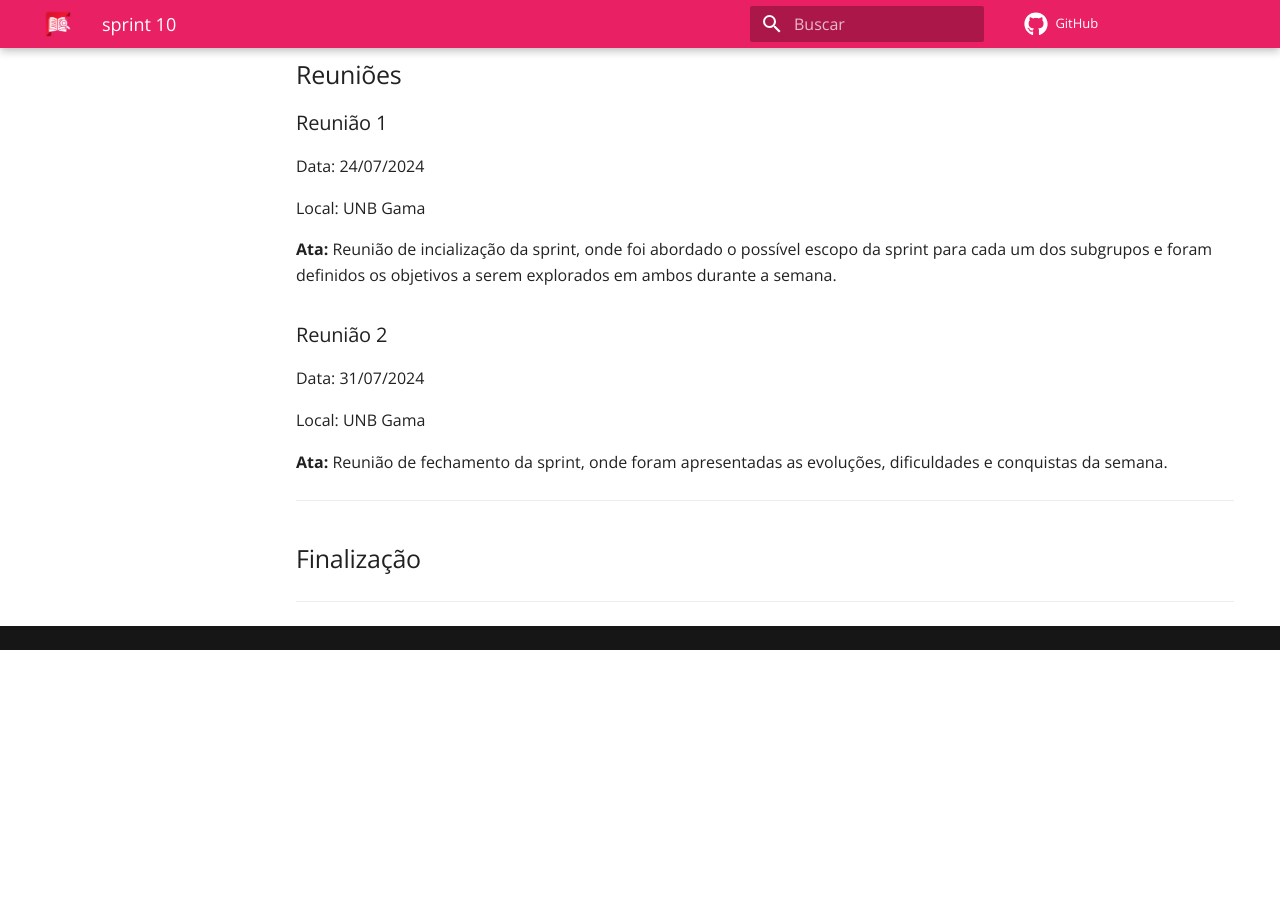
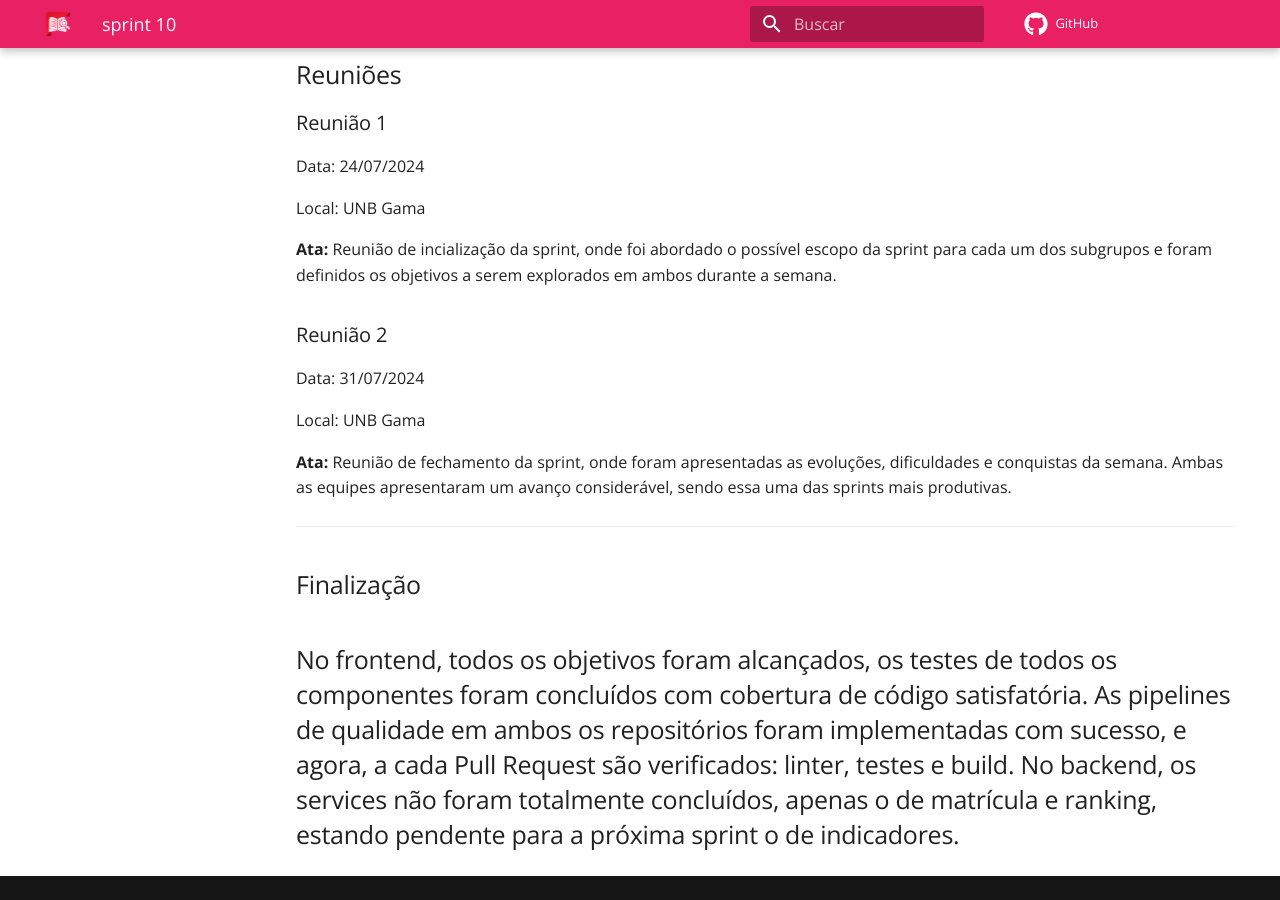
Before and after one commit to unb-mds/2024-1-EducaMinas-frontend, an MkDocs documentation site: the page built from docs/docs/sprints/sprint-10.md, in a window 1280 px wide and 900 px high, scrolled down 673 px. Built offline with MkDocs 1.6.1 and Material for MkDocs 9.7.7, drawn with Linux system fonts in a browser that asks for light colours; comment, search, counter and statistics services are not loaded; before the commit the page ends 1323 px from its top, so only the background shows below that.

Commit message:
docs#99: includes sprint 10 documentation

```diff
--- a/docs/docs/sprints/sprint-10.md
+++ b/docs/docs/sprints/sprint-10.md
@@ -33,10 +33,10 @@ Data: 31/07/2024
 Local: UNB Gama
 
 **Ata:**
-Reunião de fechamento da sprint, onde foram apresentadas as evoluções, dificuldades e conquistas da semana.
+Reunião de fechamento da sprint, onde foram apresentadas as evoluções, dificuldades e conquistas da semana. Ambas as equipes apresentaram um avanço considerável, sendo essa uma das sprints mais produtivas.
 
 ---
 
 ## Finalização
-
+No frontend, todos os objetivos foram alcançados, os testes de todos os componentes foram concluídos com cobertura de código satisfatória. As pipelines de qualidade em ambos os repositórios foram implementadas com sucesso, e agora, a cada Pull Request são verificados: linter, testes e build. No backend, os services não foram totalmente concluídos, apenas o de matrícula e ranking, estando pendente para a próxima sprint o de indicadores.
 ---
```
